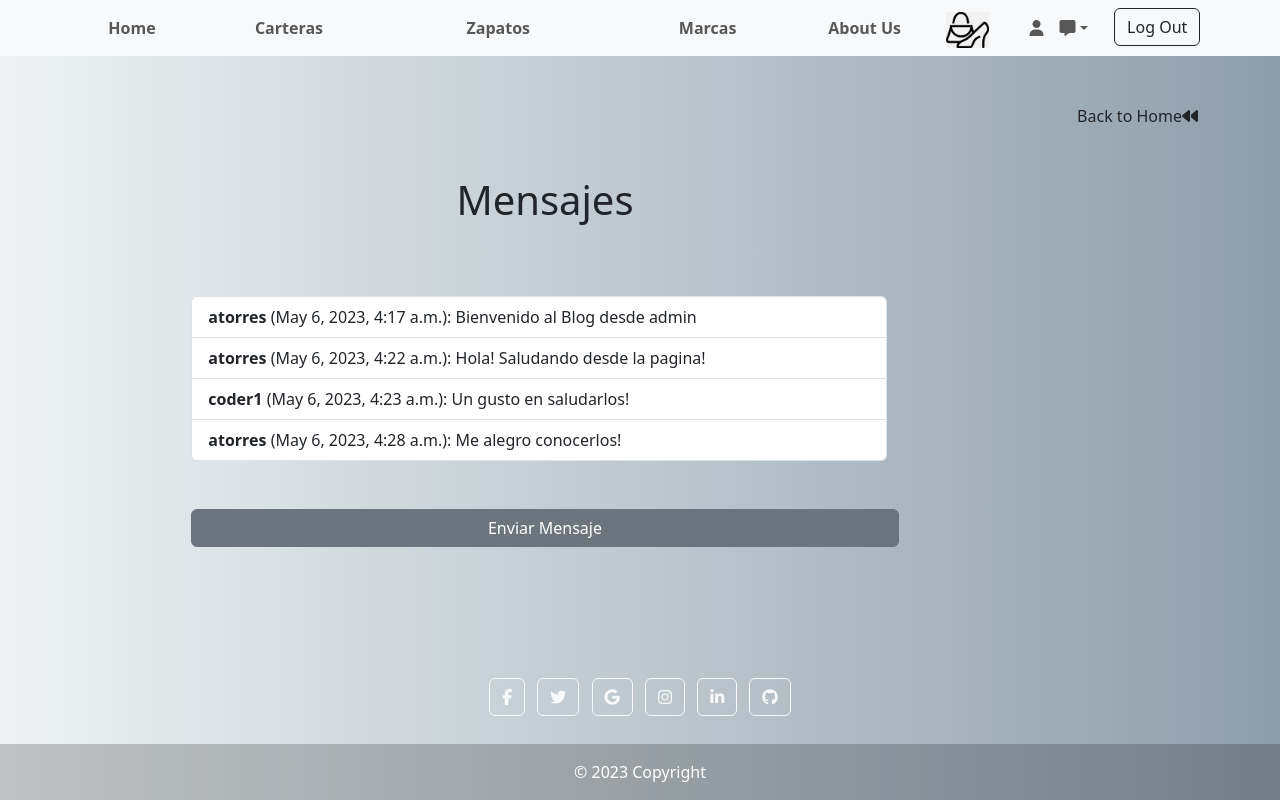
After one commit to torresay/entrega_final_torres, a Django app: page /tienda/ver_mensajes in a window 1280 px wide. The commit adds this page. Run offline with Django 4.2, Linux system fonts and the light colour scheme; data comes from the database, SQL or seed files in the repository; both versions use the stored data as it was after the commit; some libraries are stand-ins or nearby versions.

Commit message:
Mensajeria

```diff
--- a/templates/about.html
+++ b/templates/about.html
@@ -39,9 +39,6 @@
                     <p>Y debajo encontrarás los links a mis redes sociales para estar en contacto!</p>
                 </div>
 
-
-
-
             </div>
 
         </div>
--- a/templates/layout_home.html
+++ b/templates/layout_home.html
@@ -30,7 +30,7 @@
           <a class="nav-link" href="{% url 'marcas' %}" ><b>Marcas</b></a>
         </li>
 
-          <li class="nav-item col-2 text-center">
+        <li class="nav-item col-1 text-center">
           <a class="nav-link" href="{% url 'about' %}"><b>About Us</b></a>
         </li>
 
@@ -42,8 +42,13 @@
           {% endif %}
         </li>
 
-          <li class="nav-item col-1 text-end">
-            <a class="nav-link" href="{% url 'profile' %}" ><b>Profile <i class="fa-solid fa-user"></i></b></a>
+        <li class="nav-item dropdown text-end" style="display: flex;">
+          <a class="nav-link" href="{% url 'profile' %}" style="flex-grow: 1;"><b><i class="fa-solid fa-user"></i></b></a>
+          <a class="nav-link dropdown-toggle " id="dropdownMenuLink" role="button" href="#" data-bs-toggle="dropdown" aria-expanded="false" style="flex-grow: 1;"><b><i class="fa-solid fa-message" ></i></b></a>
+          <ul class="dropdown-menu " aria-labelledby="dropdownMenuLink">
+            <a class="dropdown-item" href="{% url 'enviar_mensaje'  %}">Enviar mensaje</a>
+            <a class="dropdown-item" href="{% url 'ver_mensajes' %}">Ver Mensajes</a>
+          </ul>
         </li>
 
         <li class="nav-item col-1 text-end">
--- /dev/null
+++ b/templates/ver_mensajes.html
@@ -0,0 +1,63 @@
+{% extends 'layout_home.html' %}
+{% load static %}
+{% block next_content %}
+
+<div class="container">
+    <div class="col-lg-6 mx-auto">
+        <div class="d-grid gap-2 d-sm-flex justify-content-sm-center mb-5"></div>
+        {% if messages %}
+            <ul class="messages alert alert-success">
+                {% for message in messages %}
+                    <li{% if message.tags %} class="{{ message.tags }}"{% endif %}>{{ message }}</li>
+                {% endfor %}
+            </ul>
+        {% endif %}
+    </div>
+
+    <a class="nav-link text-end" href="{% url 'home' %}">Back to Home<i class="fa-solid fa-backward"></i> </a>
+
+    <div class="col-lg-6 mx-auto">
+        <div class="d-grid gap-2 d-sm-flex justify-content-sm-center mb-5"></div>
+    </div>
+
+    <div class="row">
+        <div class="col-sm-10">
+            <div class="d-flex align-items-center flex-column">
+
+                <h1 class="mb-0 text-align-center">Mensajes</h1>
+                <div class="col-lg-6 mx-auto">
+                    <div class="d-grid gap-2 d-sm-flex justify-content-sm-center mb-5"></div>
+                    <div class="d-grid gap-2 d-sm-flex justify-content-sm-center mb-1"></div>
+                </div>
+
+                <div class="row reflexion justify-content-around align-items-center" style="padding-top:20px;">
+                    <ul class="list-group">
+                        {% for mensaje in mensajes %}
+                          <li class="list-group-item">
+                            <b>{{ mensaje.autor}}</b> ({{ mensaje.fecha }}):
+                            {{ mensaje.contenido }}
+                          </li>
+                        {% empty %}
+                          <li class="list-group-item">No hay mensajes aun</li>
+                        {% endfor %}
+                      </ul>
+                    <div class="col-lg-6 mx-auto">
+                        <div class="d-grid gap-2 d-sm-flex justify-content-sm-center mb-5"></div>
+                    </div>
+                    <a class="btn btn-secondary" href="{% url 'enviar_mensaje' %}" role="button">Enviar Mensaje</a>
+                </div>
+            </div>
+        </div>
+    </div>
+</div>
+
+<script>
+    // desaparece el mensaje despues de 3 segundos
+    setTimeout(function() {
+        var messages = document.querySelector('.messages');
+        if (messages) {
+            messages.style.display = 'none';
+        }
+    }, 3000);
+ </script>
+{% endblock %}
--- a/tienda/admin.py
+++ b/tienda/admin.py
@@ -8,3 +8,5 @@ admin.site.register(Cartera)
 admin.site.register(Zapato)
 
 admin.site.register(DataUser)
+
+admin.site.register(Mensaje)
--- a/tienda/models.py
+++ b/tienda/models.py
@@ -40,22 +40,6 @@ class Zapato(models.Model):
         return str(self.modelo)
 
 
-# class CustomUser(AbstractUser):
-#     image = models.ImageField(upload_to='profile_images/', null=True, blank=True)
-
-#     groups = models.ManyToManyField(
-#         to='auth.Group',
-#         related_name='custom_user_groups',
-#         blank=True,
-#         help_text='Los grupos a los que pertenece el usuario. Un usuario puede ser miembro de cero o más grupos.'
-#     )
-#     user_permissions = models.ManyToManyField(
-#         to='auth.Permission',
-#         related_name='custom_user_user_permissions',
-#         blank=True,
-#         help_text='Los permisos específicos del usuario.'
-#     )
-
 class DataUser(models.Model):
     user = models.OneToOneField(User,blank=False,null=True,on_delete=models.CASCADE)
     first_name = models.CharField(max_length=100)
@@ -71,3 +55,11 @@ class DataUser(models.Model):
 
     def __str__(self):
         return self.user.username
+
+class Mensaje(models.Model):
+    autor = models.ForeignKey(User, on_delete=models.CASCADE)
+    fecha = models.DateTimeField(auto_now_add=True)
+    contenido = models.TextField()
+
+    def __str__(self):
+        return f"{self.autor.username} - {self.fecha}"
--- a/tienda/urls.py
+++ b/tienda/urls.py
@@ -24,4 +24,6 @@ urlpatterns = [
     #User
     path('register', views.register, name='register'),
     path('profile', views.editProfile.as_view(), name='profile'),
+    path('enviar_mensaje', views.enviar_mensaje, name='enviar_mensaje'),
+    path('ver_mensajes', views.ver_mensajes, name='ver_mensajes'),
 ]+ static(settings.MEDIA_URL, document_root=settings.MEDIA_ROOT)
--- a/tienda/views.py
+++ b/tienda/views.py
@@ -1,4 +1,4 @@
-from django.shortcuts import render, redirect
+from django.shortcuts import render, redirect, get_object_or_404
 from django.http import HttpResponse, HttpResponseRedirect
 from django.contrib.auth import authenticate, login as auth_login
 from django.contrib.auth import logout as auth_logout
@@ -245,7 +245,6 @@ def logout(request):
     return redirect('home')
 
 
-# @login_required(login_url='/login/')
 class editProfile(UpdateView):
 
     template = "profile.html"
@@ -305,3 +304,22 @@ class editProfile(UpdateView):
 
             # redirect to Home:
         return render(request, self.template, self.params)
+
+
+def enviar_mensaje(request):
+    if request.method == 'POST':
+        form = MensajeForm(request.POST)
+        if form.is_valid():
+            mensaje = form.save(commit=False)
+            mensaje.autor = request.user
+            mensaje.save()
+            messages.success(request, 'Tu mensaje ha sido enviado con éxito.')
+            return redirect('ver_mensajes')
+    else:
+        form = MensajeForm()
+    return render(request, 'enviar_mensaje.html', {'form': form})
+
+
+def ver_mensajes(request):
+    mensajes = Mensaje.objects.all().order_by('fecha')
+    return render(request, 'ver_mensajes.html', {'mensajes': mensajes})
```
Also changed, not shown: templates/enviar_mensaje.html (added, +51 -0 lines), tienda/forms.py (+8 -0 lines), README.md, db.sqlite3, tienda/migrations/0008_conversacion_mensaje.py (added), tienda/migrations/0009_rename_emisor_mensaje_autor_and_more.py (added). Lines whose indentation alone changed are shown as unchanged.
